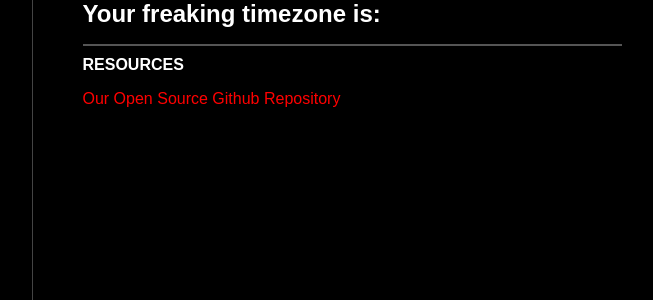
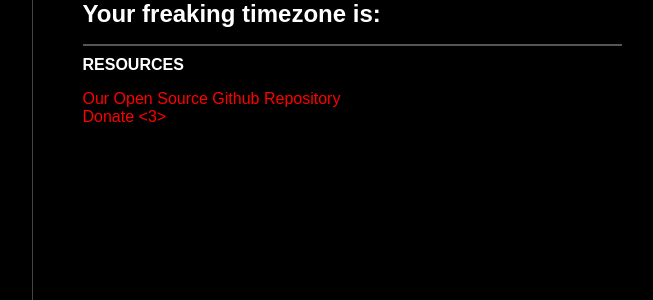
Before and after one commit to jimmydin7/poetlog, a Flask app: page / in a window 1280 px wide. Shown: the part 358-658 px from the top of the page, without its empty margins (608-1261 px from the left). Run offline with Flask 3, Linux system fonts and the light colour scheme; data that the repository does not hold is empty.

Commit message:
add donate btn

```diff
--- a/templates/index.html
+++ b/templates/index.html
@@ -46,6 +46,7 @@
                 <h4>RESOURCES</h4>
                 <p>
                     <a href="https://github.com/jimmydin7/poetlog">Our Open Source Github Repository</a><br>
+                    <a href="buymeacoffee.com/jimmydin7">Donate <3></a><br>
                 </p>
             </div>
         </div>
```
